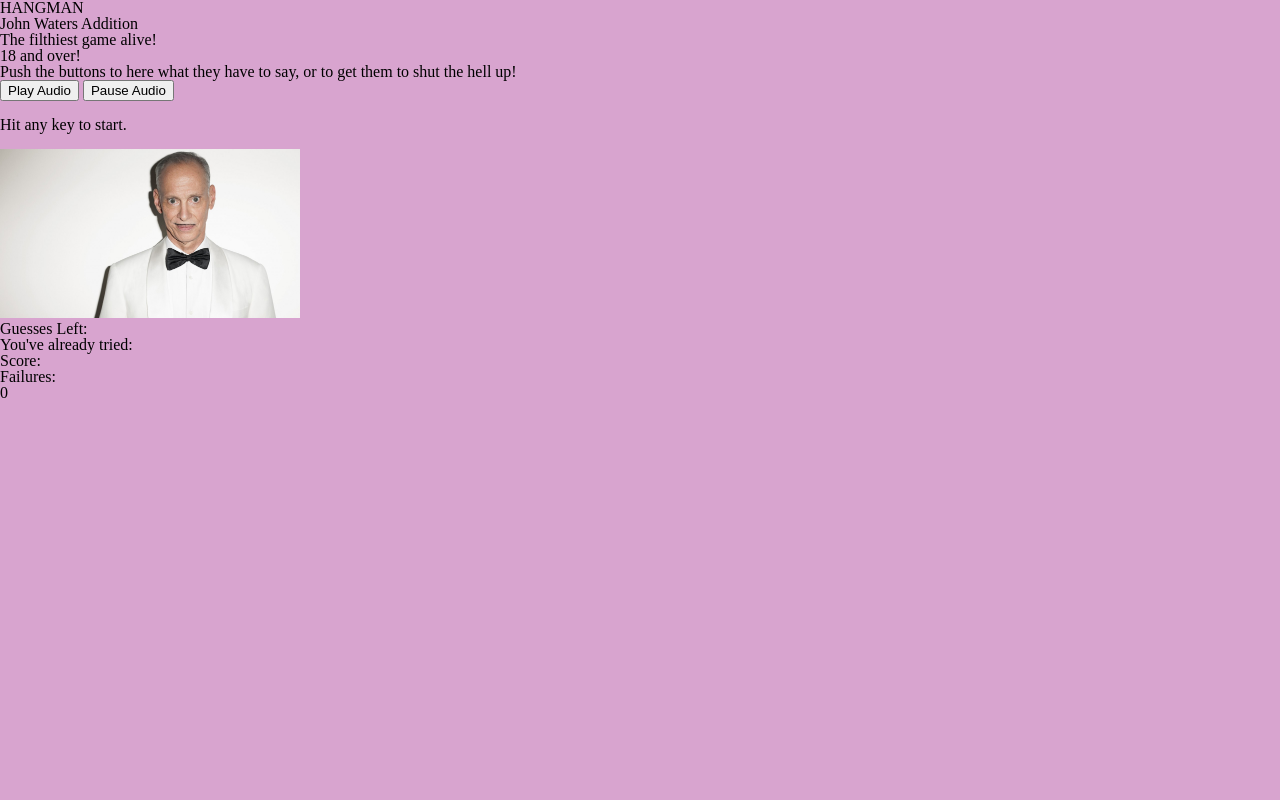
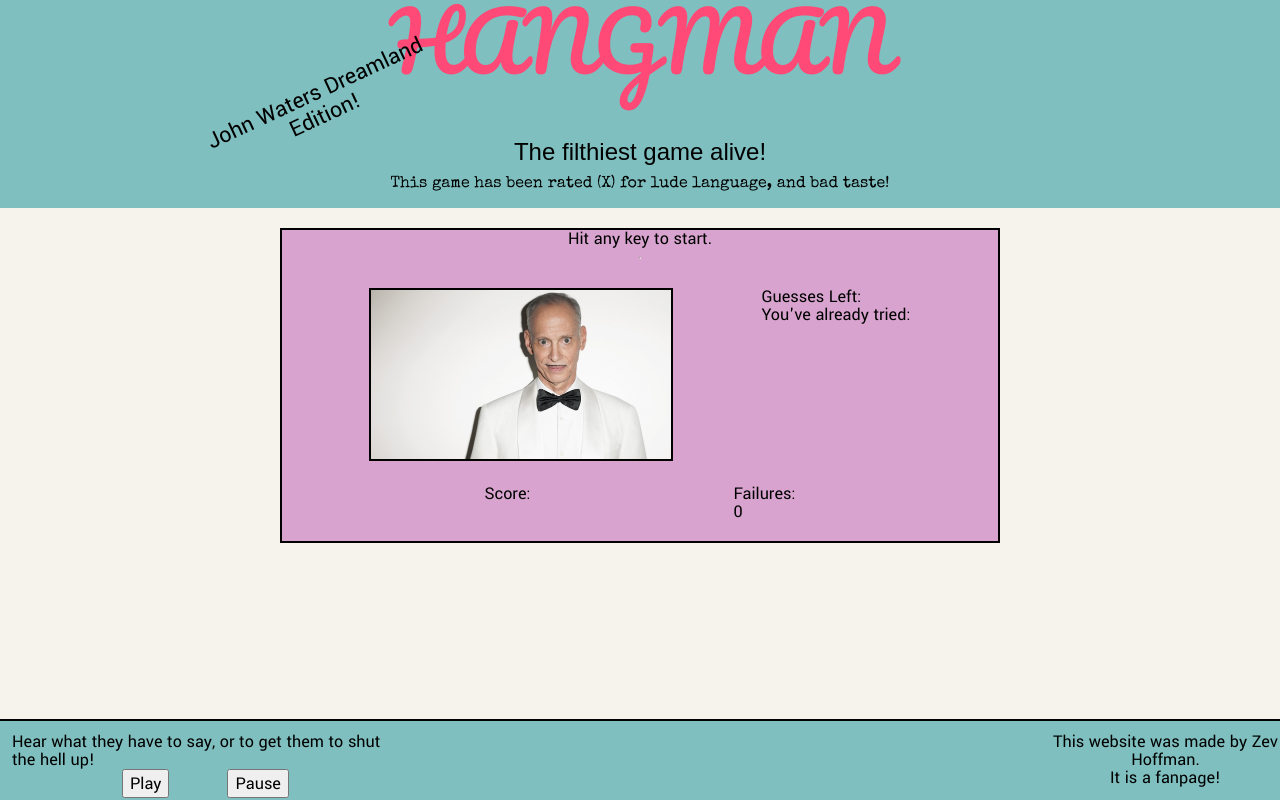
Before and after one commit to Zevubu/Word-Guess-Game, a plain HTML site: page index.html in a window 1280 px wide. Drawn offline with nearby package versions, Linux system fonts and the light colour scheme; a web font is replaced by a local one.

Commit message:
Added flexboxes and backoground color basicly all css components.

```diff
--- a/assets/css/style.css
+++ b/assets/css/style.css
@@ -1,24 +1,150 @@
 body{
-    background-color: rgb(216, 164, 207);
+    background-color: rgb(246, 242, 236);
+
+}
+header{
+    background-color: #7fbfbf;
+    height: 40%;
+    margin-top: 0px;
+    text-align: center;
+
 }
 #head-flex{
+display: flex;
+flex-direction: column;
+justify-content: space-around;
+
 
 }
 
+#flex-head-text{
+    display: flex;
+    flex-direction: row;
+    justify-content: center
+}
+#hg{
+    color: #ff4976;
+    font-family: 'Pacifico', cursive;
+    font-size: 500%;
+
+}
+#jw-name{
+    font-family: 'Yantramanav', sans-serif;
+    font-size: 150%;
+    transform: rotate(-25deg);
+    margin-right: 50%;
+    margin-bottom: 12px;
+
+
+}
+#filth-text{
+    font-family: 'Notable', sans-serif;
+    font-size: 150%;
+    margin-bottom: 12px;
+
+}
+#x-rated{
+    font-family: 'Special Elite', cursive;
+}
 
 #the-game{
     display: flex;
     flex-direction: column;
     justify-content: flex-start;
+    background-color: rgb(216, 164, 207);
+    width:56%;
+    margin: 20px auto;
+    border: 2px;
+    border-color: black;
+    border-style: solid;
+    font-family: 'Yantramanav', sans-serif;
+    font-size: 18px;
+}
+
+#top-flexbox{
+    display: flex;
+    flex-direction: column;
+    justify-content: center;
+
+}
+#geuss-start-text{
+    text-align: center;
+}
+
+#mid-flexbox{
+    display: flex;
+    flex-direction: row;
+    justify-content: space-evenly;
+    padding-top: 20px;
+    padding-bottom: 20px;
+
+}
+#game-img{
+    width: 300px;
+    border: black 2px solid;
 
 
 }
-#top-flexbox{
+#bottum-flex{
+    display: flex;
+    flex-direction: row;
+    justify-content: space-evenly;
+    padding-bottom: 20px;
 
 }
-#mid-flexbox{
+
+footer{
+    position: fixed;
+    width: 100%;
+    height: 100px;
+    bottom: 0;
 
 }
-#bottum-flexbox{
+#foot-flex{
+    display: flex;
+    flex-direction: row;
+    justify-content: center;
+    position: fixed;
+    width: 100%;
+    height: 55px;
+    bottom: 0;
+    padding:12px;
+    margin-top: 12px;
+    border-top: 2px;
+    border-top-style: solid;
+    border-color: black;
+    background-color: #7fbfbf;
 
 }
+#audio-flex{
+    font-family: 'Yantramanav', sans-serif;
+    font-size: 18px;
+    margin-top: 0%;
+
+}
+#audio-btn-flex{
+    display: flex;
+    flex-direction: row;
+    justify-content: center;
+
+}
+#play{
+    font-family: 'Yantramanav', sans-serif;
+    font-size: 18px;
+    margin-right: 15%;
+
+
+}
+#pause{
+    font-family: 'Yantramanav', sans-serif;
+    font-size: 18px;
+
+}
+#about-flex{
+    margin-top: 0%;
+    margin-left:50%;
+    text-align: center;
+    line-height: 100%;
+    font-family: 'Yantramanav', sans-serif;
+    font-size: 18px;
+}
--- a/index.html
+++ b/index.html
@@ -6,54 +6,49 @@
     <meta http-equiv="X-UA-Compatible" content="ie=edge">
     <link rel="stylesheet" type="text/css" href="assets/css/style.css">
     <link rel="stylesheet" type="text/css" href="assets/css/resets.css">
-
-
+    <link href="https://fonts.googleapis.com/css?family=Monoton|Notable|Pacifico|Special+Elite|Yantramanav&display=swap" rel="stylesheet">
     <title>The Filthies word game ever!</title>
 </head>
 <body>
     <header>
         <section id="head-flex">
-            <h1>HANGMAN</h1>
-            <h2>John Waters Addition</h2>
-            <p>The filthiest game alive!</p>
-            <h8>18 and over!</h8>
-            <audio id="music">
-                    <source src="assets/sounds/Johnwaters.mp3" type="audio/mpeg">
-            </audio>
-            <p>Push the buttons to here what they have to say, or to get them to shut the hell up!</p>
+            <section id="header content">
+                <section id="hg">
+                    <p >HANGMAN</p>
 
-            <button id="play" onclick="playAudio()" type="button">Play Audio</button>
-            <button id="pause" onclick="pauseAudio()" type="button">Pause Audio</button>
-            <script>
-                    var x = document.getElementById("music");
-                    function playAudio() {
-                      x.play();
-                    }
-                    function pauseAudio() {
-                      x.pause();
-                    }
-            </script>
+                </section>
+                <section id="jw-name">
+                        <p>John Waters Dreamland </p>
+                        <p>Edition!</p>
+                </section>
+                <section id="flex-head-text">
+                    <section id="filth-text">
+                        <p >The filthiest game alive!</p>
+                    </section>
+                </section>
+                <section id="x-rated">
+                    <p >This game has been rated (X) for lude language, and bad taste!</p>
+                </section>
+            </section>
         </section>
         <br>
     </header>
-
-
     <section id="the-game">
-
         <section id="top-flexbox">
-            <article>
+            <article id="geuss-start-text">
                 <p id="start"></p>
                 <h3 id="guess-word-type"></h3>
                 <p id="current-word"></p>
             </article>
-            <br>
-            <article>
+            <hr>
+        </section>
+        <section id="mid-flexbox">
+            <article id="img-style">
                     <div >
-                    <img id="game-img" src="assets/images/john_waters.jpg" alt="Slide show" width="300px" >
+                        <img id="game-img" src="assets/images/john_waters.jpg" alt="Slide show" >
                     </div>
             </article>
-        </section>
-        <section id="mid-flexbox">
+            <section id="guess-info">
                 <article>
                     <h3>Guesses Left:</h3>
                     <p id="guesses-left"></p>
@@ -63,7 +58,8 @@
                     <p id="letters-guessed"></p>
                 </article>
             </section>
-        <section id="buttom-flex">
+        </section>
+        <section id="bottum-flex">
             <article>
                 <h3>Score:</h1>
                 <p id="wins"></p>
@@ -85,7 +81,30 @@
         </section> -->
     </section>
 
-    <footer>
+    <footer id="foot-flex">
+        <section id="audio-flex">
+            <audio id="music">
+                    <source src="assets/sounds/Johnwaters.mp3" type="audio/mpeg">
+            </audio>
+            <p>Hear what they have to say, or to get them to shut the hell up!</p>
+            <section id="audio-btn-flex">
+                <button id="play" onclick="playAudio()" type="button">Play</button>
+                <button id="pause" onclick="pauseAudio()" type="button">Pause</button>
+            </section>
+            <script>
+                var x = document.getElementById("music");
+                function playAudio() {
+                    x.play();
+                }
+                function pauseAudio() {
+                    x.pause();
+                }
+            </script>
+        </section>
+        <section id="about-flex">
+            <p>This website was made by Zev Hoffman.</p>
+            <p>It is a fanpage!</p>
+        </section>
 
     </footer>
 
```
Lines whose indentation alone changed are shown as unchanged.
